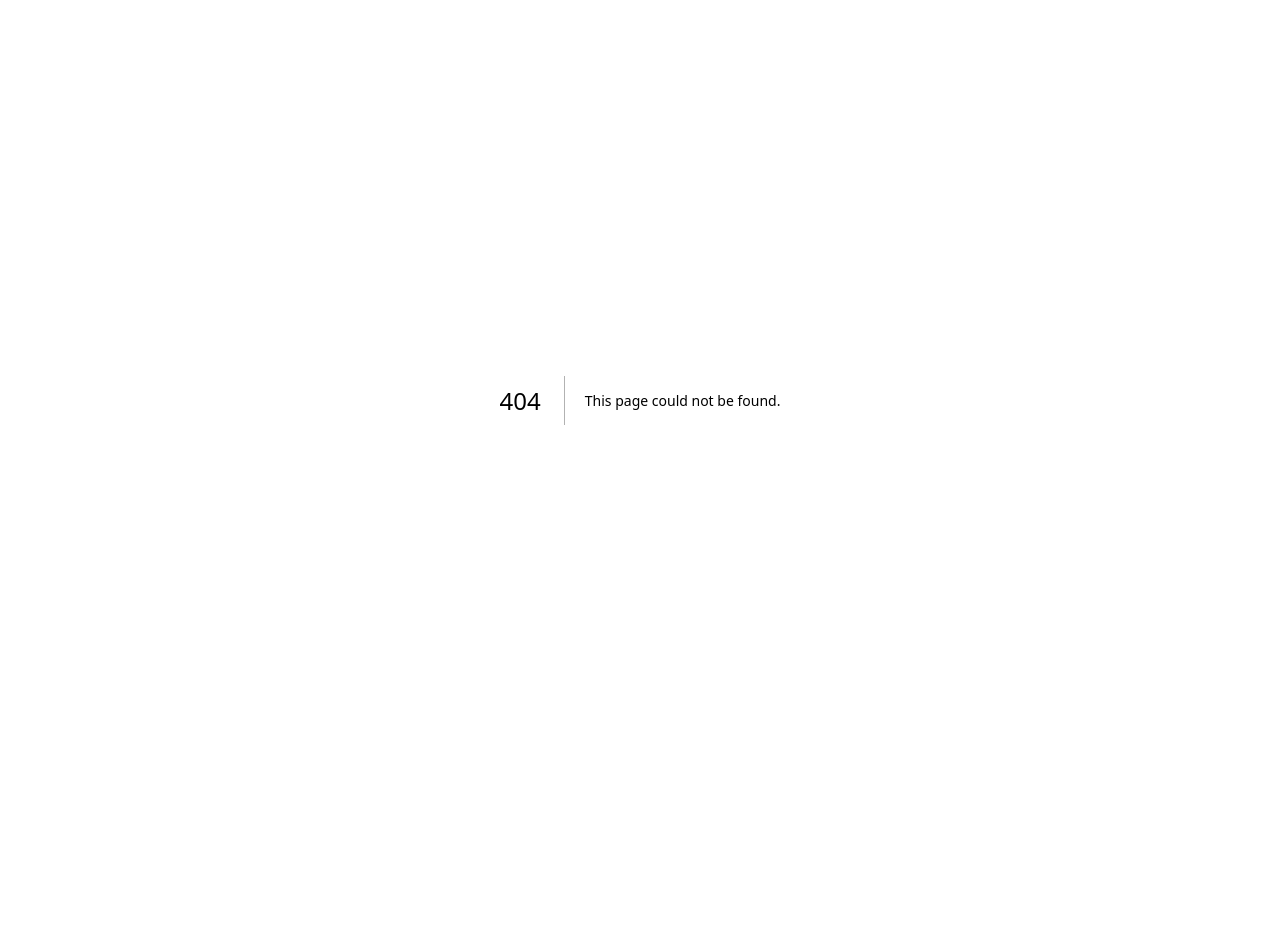
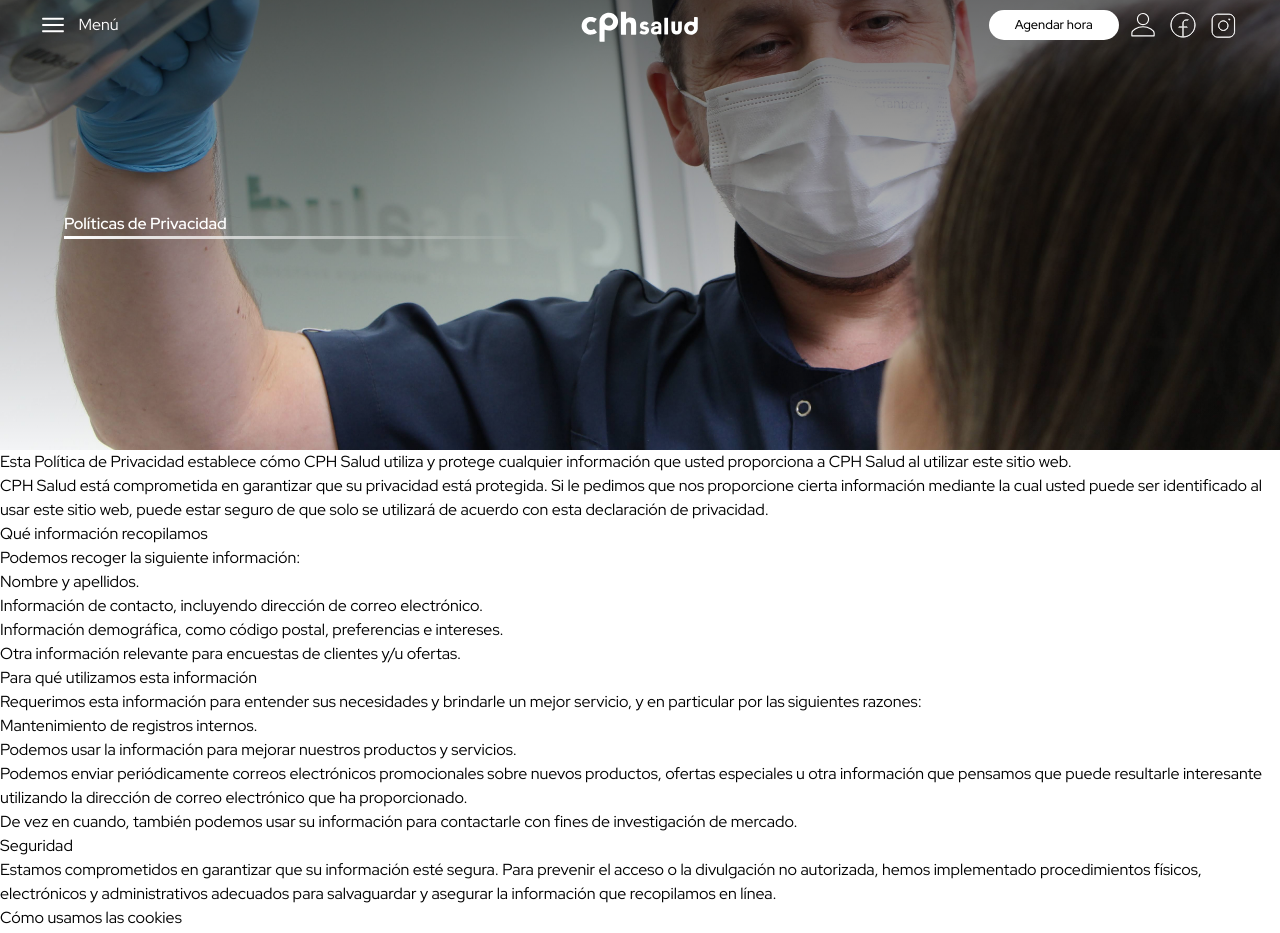
Before and after one commit to cphsalud/webclinica, a Next.js app: page /politicas-privacidad in a window 1280 px wide. Before the commit this address had no page. Shown: the top 933 px of the page. Before the commit the page ends 800 px from the top, so only its background shows below. Built offline with nearby package versions, Linux system fonts and the light colour scheme.

Commit message:
feature/fix-and-add-webapp

```diff
--- a/src/app/components/Contact/Contact.jsx
+++ b/src/app/components/Contact/Contact.jsx
@@ -11,7 +11,7 @@ export const Contact = () => {
     return (
         <ContactContainer id="contact">
             <div className="title">
-                <h1>Ven a concer CPH Salud</h1>
+                <h1>Ven a conocer CPH Salud</h1>
                 <p>Reserva tu cita Odontológica con nosotros</p>
             </div>
             <div className="boxes">
@@ -21,7 +21,7 @@ export const Contact = () => {
                     </div>
                     <div className="content">
                         <h3>Por email</h3>
-                        <p>contacto@cphsalud.cl</p>
+                        <a href="mailto: contacto@cphsalud.cl">contacto@cphsalud.cl</a>
                     </div>
                 </div>
                 <div className="box">
@@ -39,7 +39,9 @@ export const Contact = () => {
                     </div>
                     <div className="content">
                         <h3>Estamos aquí</h3>
-                        <p>Ahumada 254 oficina 307  <br /> Santiago, Región Metropolitana</p>
+                        <a href="https://goo.gl/maps/5pEFTS3fBGf3aUmHA" target='_blank'>
+                            <p>Ahumada 254 oficina 307  <br /> Santiago, Región Metropolitana</p>
+                        </a>
                     </div>
                 </div>
             </div>
--- a/src/app/components/Header/Header.jsx
+++ b/src/app/components/Header/Header.jsx
@@ -113,6 +113,11 @@ export const Header = () => {
                                 <p>Informacion al paciente</p>
                             </Link>
                         </li>
+                        <li>
+                            <Link href="/politicas-privacidad" onClick={handleTop}>
+                                <p>Políticas de Privacidad</p>
+                            </Link>
+                        </li>
                     </ul>
                 </nav>
             </div>
--- /dev/null
+++ b/src/app/components/Pages/Politicas/Banner.jsx
@@ -0,0 +1,14 @@
+import { BannerP } from '../../images/BannerP';
+import img from '@/app/assets/politicas/b1.jpg'
+
+export const Banner = () => {
+
+    const text = 'Políticas de Privacidad';
+    const num = '62vw';
+
+    return (
+        <>
+            {BannerP(img, text, num)}
+        </>
+    )
+}
--- /dev/null
+++ b/src/app/components/Pages/Politicas/Politicas.jsx
@@ -0,0 +1,59 @@
+import { PanelTextInfo } from '@/app/styles/Banners'
+import { PoliticasContent } from '@/app/styles/Politicas'
+import React from 'react'
+
+export const Politicas = () => {
+    return (
+        <PoliticasContent>
+            {/* <PanelTextInfo>
+                <h1>Política de Privacidad de CPH Salud</h1>
+            </PanelTextInfo> */}
+            <div className="text-politicas">
+                <p>Esta Política de Privacidad establece cómo CPH Salud utiliza y protege cualquier información que usted proporciona a CPH Salud al utilizar este sitio web.</p>
+                <p>CPH Salud está comprometida en garantizar que su privacidad está protegida. Si le pedimos que nos proporcione cierta información mediante la cual usted puede ser identificado al usar este sitio web, puede estar seguro de que solo se utilizará de acuerdo con esta declaración de privacidad.</p>
+                <h1>Qué información recopilamos</h1>
+                <p>Podemos recoger la siguiente información:</p>
+                <ul>
+                    <li>
+                        <p>Nombre y apellidos.</p>
+                    </li>
+                    <li>
+                        <p>Información de contacto, incluyendo dirección de correo electrónico.</p>
+                    </li>
+                    <li>
+                        <p>Información demográfica, como código postal, preferencias e intereses.</p>
+                    </li>
+                    <li>
+                        <p>Otra información relevante para encuestas de clientes y/u ofertas.</p>
+                    </li>
+                </ul>
+                <h1>Para qué utilizamos esta información</h1>
+                <p>Requerimos esta información para entender sus necesidades y brindarle un mejor servicio, y en particular por las siguientes razones:</p>
+                <ul>
+                    <li>
+                        <p>Mantenimiento de registros internos.</p>
+                    </li>
+                    <li>
+                        <p>Podemos usar la información para mejorar nuestros productos y servicios.</p>
+                    </li>
+                    <li>
+                        <p>Podemos enviar periódicamente correos electrónicos promocionales sobre nuevos productos, ofertas especiales u otra información que pensamos que puede resultarle interesante utilizando la dirección de correo electrónico que ha proporcionado.</p>
+                    </li>
+                    <li>
+                        <p>De vez en cuando, también podemos usar su información para contactarle con fines de investigación de mercado.</p>
+                    </li>
+                </ul>
+                <h1>Seguridad</h1>
+                <p>Estamos comprometidos en garantizar que su información esté segura. Para prevenir el acceso o la divulgación no autorizada, hemos implementado procedimientos físicos, electrónicos y administrativos adecuados para salvaguardar y asegurar la información que recopilamos en línea.</p>
+                <h1>Cómo usamos las cookies</h1>
+                <p>Una cookie es un pequeño archivo que pide permiso para ser colocado en el disco duro de su computadora. Una vez que acepta, el archivo se agrega y la cookie ayuda a analizar el tráfico web o le permite saber cuando visita un sitio en particular. Las cookies permiten que las aplicaciones web le respondan a usted como individuo.</p>
+                <h1>Enlaces a otros sitios web</h1>
+                <p>Nuestro sitio web puede contener enlaces a otros sitios de interés. Sin embargo, una vez que haya utilizado estos enlaces para salir de nuestro sitio, debe tener en cuenta que no tenemos ningún control sobre ese otro sitio web.</p>
+                <h1>Control de su información personal</h1>
+                <p>Si ha acordado previamente que utilicemos su información personal para fines de marketing directo, puede cambiar de opinión en cualquier momento contactándonos.</p>
+                <p>No venderemos, distribuiremos ni alquilaremos su información personal a terceros a menos que tengamos su permiso o la ley nos obligue a hacerlo.</p>
+                <p>Si cree que cualquier información que tenemos sobre usted es incorrecta o incompleta, por favor escríbanos o envíenos un correo electrónico tan pronto como sea posible. Corregiremos de inmediato cualquier información que se encuentre incorrecta.</p>
+            </div>
+        </PoliticasContent>
+    )
+}
--- a/src/app/informacion-paciente/page.js
+++ b/src/app/informacion-paciente/page.js
@@ -6,7 +6,7 @@ import { Footer } from "../components/Footer/Footer";
 import { Header } from "../components/Header/Header";
 import { Banner } from "../components/Pages/Informacion/Banner";
 import { Derechos } from "../components/Pages/Informacion/Derechos";
-import { Fonasa } from "../components/Pages/Informacion/Fonasa";
+// import { Fonasa } from "../components/Pages/Informacion/Fonasa";
 import { Garantias } from "../components/Pages/Informacion/Garantias";
 import { Horarios } from "../components/Pages/Informacion/Horarios";
 
@@ -17,7 +17,7 @@ export default function Page() {
             <Banner />
             <Garantias />
             <Derechos />
-            <Fonasa />
+            {/* <Fonasa /> */}
             <Horarios />
             <Contact />
             <Brands />
--- /dev/null
+++ b/src/app/politicas-privacidad/layout.js
@@ -0,0 +1,17 @@
+
+
+
+export const metadata = {
+    title: 'Politicas de Privacidad | Clinica CPH Salud',
+    description: 'Clinica CPH Salud, Politicas de Privacidad',
+}
+
+export default function SobreNosotrosLayout({
+    children,
+}) {
+    return (
+        <section>
+            {children}
+        </section>
+    );
+}
--- /dev/null
+++ b/src/app/politicas-privacidad/page.js
@@ -0,0 +1,23 @@
+'use client'
+
+import { Brands } from "../components/Brands/Brands"
+import { Contact } from "../components/Contact/Contact"
+import { Footer } from "../components/Footer/Footer"
+import { Header } from "../components/Header/Header"
+import { Banner } from "../components/Pages/Politicas/Banner"
+import { Politicas } from "../components/Pages/Politicas/Politicas"
+
+
+
+export default function Page() {
+    return (
+        <>
+            <Header />
+            <Banner />
+            <Politicas />
+            <Contact />
+            <Brands />
+            <Footer />
+        </>
+    )
+}
--- a/src/app/styles/Banners.js
+++ b/src/app/styles/Banners.js
@@ -3,7 +3,7 @@ import { Device } from './Device';
 
 export const BannerOneContainer = styled.section`
     position: relative;
-    width: 100;
+    width: 100%;
     @media ${Device.mobileS} {
         height: 350px;
     }
--- a/src/app/styles/GlobalStyles.js
+++ b/src/app/styles/GlobalStyles.js
@@ -117,6 +117,29 @@ export const GlobalStyle = createGlobalStyle`
     }
   }
 
+  .text-politicas{
+    position: relative;
+    width: 100%;
+    max-width: 1350px;
+    margin: auto;
+    padding: 40px 20px;
+    h1{
+      font-weight: 700;
+      font-size: var(--fs-xs);
+      margin: 15px 0;
+    }
+    a{
+      button{
+        margin-top: 30px;
+      }
+    }
+    ul{
+      margin: 3% 0;
+      padding-left: 3%;
+      list-style: disc;
+    }
+  }
+
   .text-garantias{
     position: relative;
     width: 100%;
--- /dev/null
+++ b/src/app/styles/Politicas.js
@@ -0,0 +1,5 @@
+import styled from 'styled-components'
+
+export const PoliticasContent = styled.section`
+
+`
```
Also changed, not shown: src/app/assets/politicas/b1.jpg (added).
